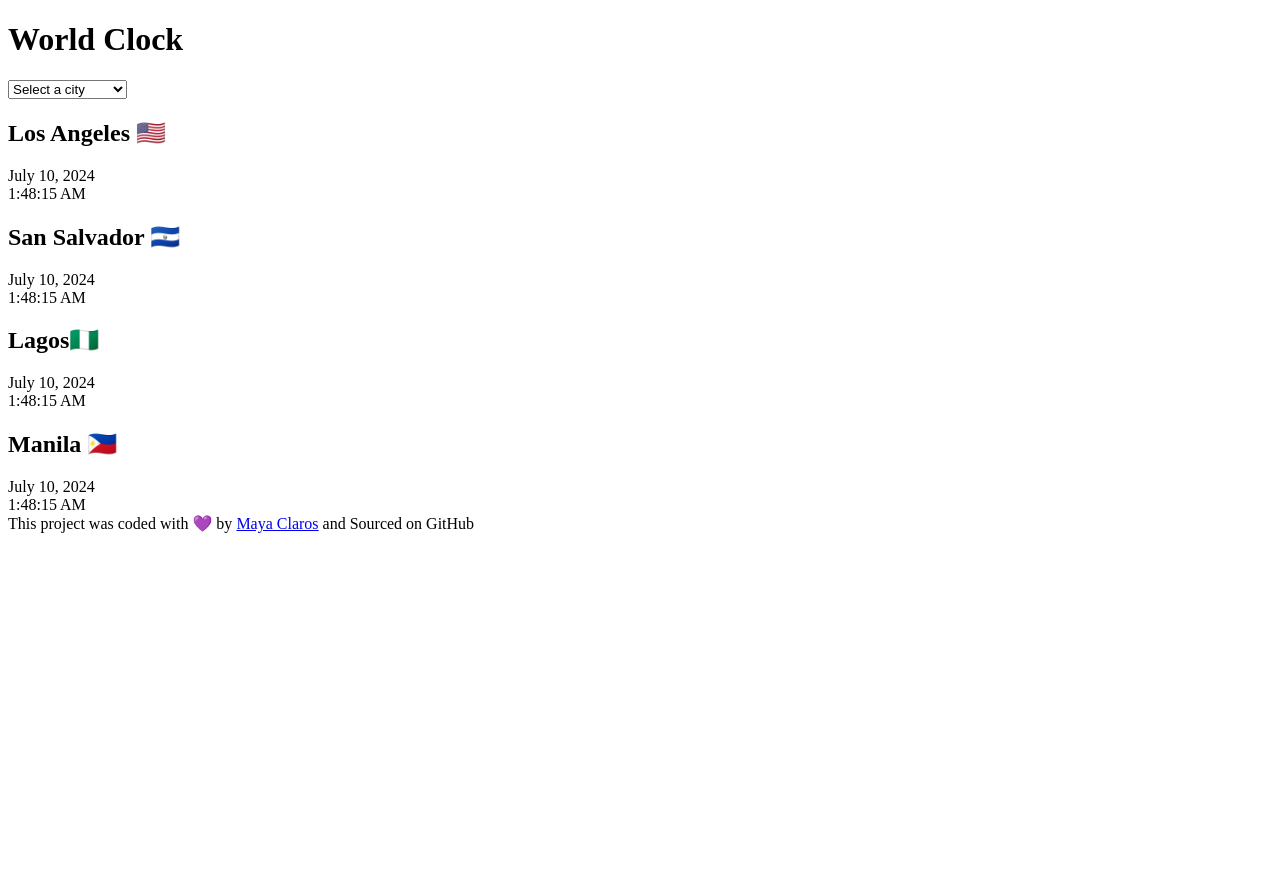
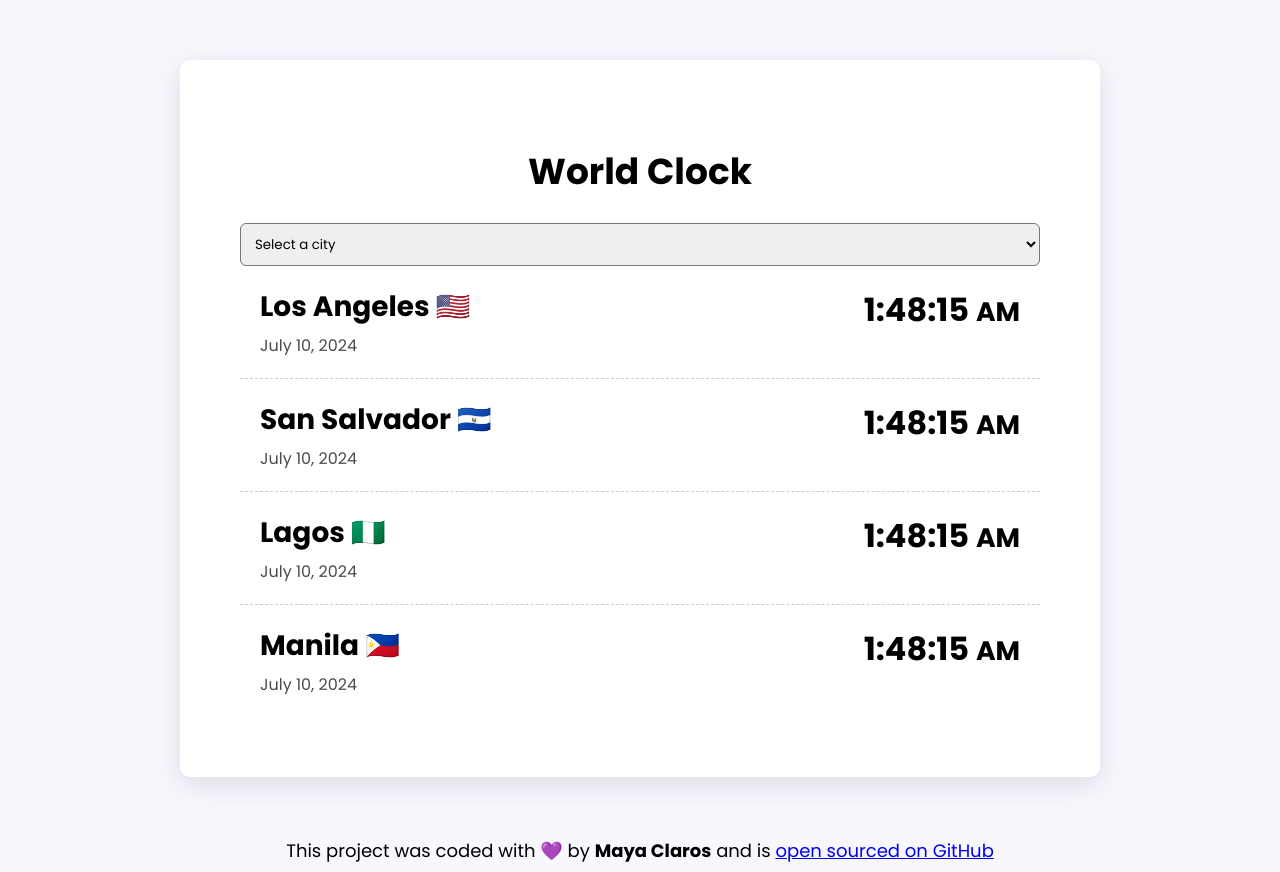
Before and after one commit to mayaclaros/world-clock, a plain HTML site: page index.html in a window 1280 px wide. Before the commit the page ends 800 px from the top, so only its background shows below. Drawn offline with Linux system fonts and the light colour scheme.

Commit message:
Added style to the project with  CSS

```diff
--- a/index.html
+++ b/index.html
@@ -3,10 +3,13 @@
   <head>
     <meta charset="UTF-8" />
     <meta name="viewport" content="width=device-width, initial-scale=1.0" />
-    <link rel="stylesheet" href="src/style.css" />
+    <link rel="preconnect" href="https://fonts.googleapis.com">
+<link rel="preconnect" href="https://fonts.gstatic.com" crossorigin>
+<link href="https://fonts.googleapis.com/css2?family=Poppins:ital,wght@0,100;0,200;0,300;0,400;0,500;0,600;0,700;0,800;0,900;1,100;1,200;1,300;1,400;1,500;1,600;1,700;1,800;1,900&display=swap" rel="stylesheet">
+<link rel="stylesheet" href="src/style.css" />
     <title>World Clock - Maya Claros</title>
   </head>
-  <div class="container"></div>
+  <div class="container">
   <h1>World Clock</h1>
 <select>
     <option value="">Select a city</option>
@@ -15,38 +18,39 @@
     <option value="">Mexico City</option>
     <option value="">Bangkok</option>
 </select>
-<div class="city">
+<div class="city"><div>
     <h2>Los Angeles 🇺🇸</h2>
     <div class="date">July 10, 2024</div>
-    <div class="time">1:48:15 AM</div>
+</div>
+    <div class="time">1:48:15 <small>AM</small></div>
 
 </div>
-<div class="city">
+<div class="city"><div>
     <h2>San Salvador 🇸🇻</h2>
-    <div class="date">July 10, 2024</div>
-    <div class="time">1:48:15 AM</div>
+    <div class="date">July 10, 2024</div></div>
+    <div class="time">1:48:15 <small>AM</small></div>
 
 </div>
-<div class="city">
-    <h2>Lagos🇳🇬 </h2>
-    <div class="date">July 10, 2024</div>
-    <div class="time">1:48:15 AM</div>
+<div class="city"><div>
+    <h2>Lagos 🇳🇬 </h2>
+    <div class="date">July 10, 2024</div></div>
+    <div class="time">1:48:15 <small>AM</small></div>
+
 
 </div>
+<div class="city"><div>
+    <h2>Manila 🇵🇭 </h2>
+    <div class="date">July 10, 2024</div></div>
+    <div class="time">1:48:15 <small>AM</small></div>
 </div>
-<div class="city">
-    <h2>Manila 🇵🇭 </h2>
-    <div class="date">July 10, 2024</div>
-    <div class="time">1:48:15 AM</div>
-
+</div>
 </div>
     <script src="src/index.js"></script>
   </div></body>
   <footer>
-    This project was coded with 💜 by
-    <a href="https://github.com/mayaclaros/world-clock" target="_blank"
-      >Maya Claros</a
-    >
-    and Sourced on GitHub
+    This project was coded with 💜 by  <strong>Maya Claros</strong> and is
+    <a href="https://github.com/mayaclaros/world-clock" target="_blank">
+
+    open sourced on GitHub</a>
   </footer>
 </html>
--- a/src/style.css
+++ b/src/style.css
@@ -0,0 +1,66 @@
+body {
+  background: #f9f7fe;
+}
+
+.container {
+  max-width: 800px;
+  margin: 60px auto;
+  background: white;
+  box-shadow: rgba(100, 100, 111, 0.2) 0px 7px 29px 0px;
+  border-radius: 10px;
+  padding: 60px;
+}
+
+.city {
+  display: flex;
+  justify-content: space-between;
+  padding: 20px;
+  border-bottom: 1px dashed rgba(0, 0, 0, 0.2);
+}
+
+.city:last-child {
+  border: none;
+}
+
+h2 {
+  margin: 0 0 5px;
+  font-family: "Poppins", sans-serif;
+  font-size: 28px;
+}
+
+.date {
+  opacity: 0.7;
+  font-family: "Poppins", sans-serif;
+}
+
+.time {
+  font-size: 32px;
+  font-weight: bold;
+  font-family: "Poppins", sans-serif;
+}
+
+.time small {
+  vertical-align: middle;
+  line-height: 18px;
+  font-family: "Poppins", sans-serif;
+}
+select {
+  display: block;
+  width: 100%;
+  border-radius: 6px;
+  padding: 10px;
+  font-family: "Poppins", sans-serif;
+}
+
+h1 {
+  text-align: center;
+  font-family: "Poppins", sans-serif;
+  font-size: 36px;
+}
+
+footer {
+  text-align: center;
+  font-size: 18px;
+  font-family: "Poppins", san-serif;
+  color: rgba (0, 0, 0, 0.6);
+}
```
